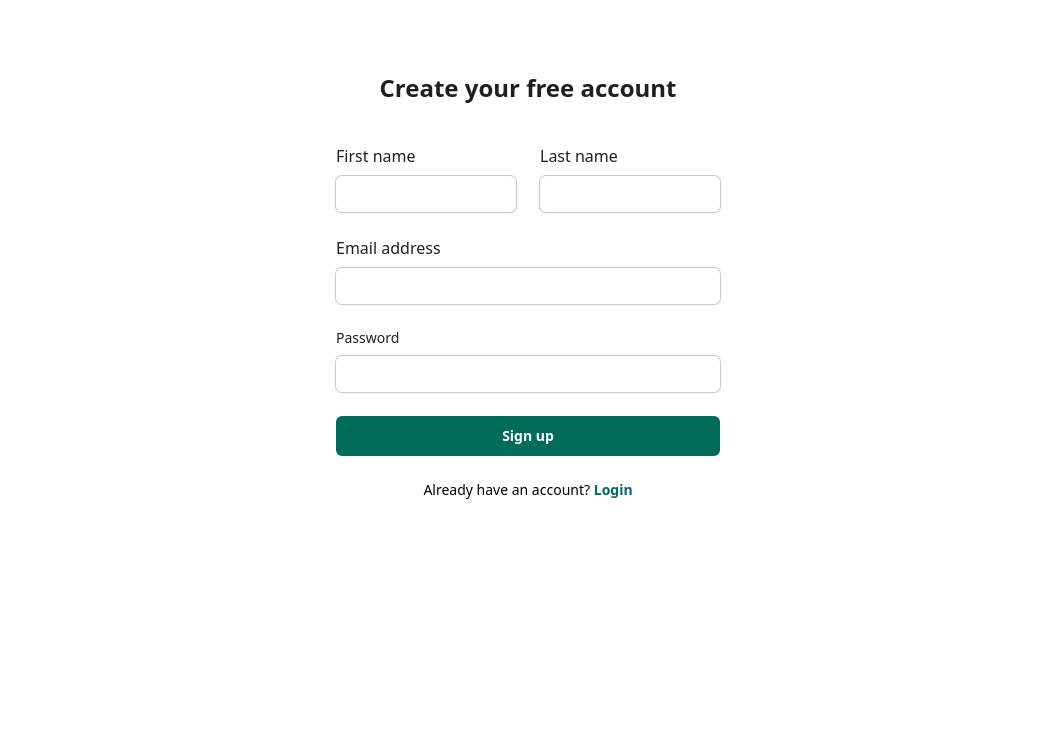
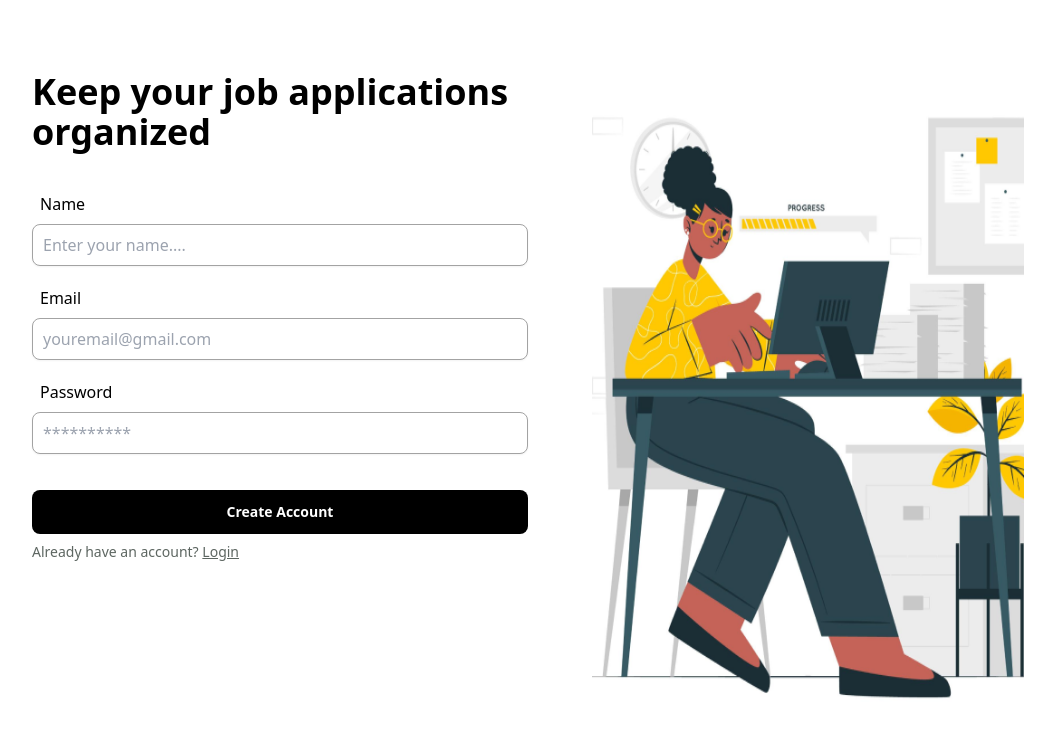
Before and after one commit to codesbysam/Job-Application--Tracker, a React (Vite) app: page /signup in a window 1280 px wide. Shown: the top 736 px of the page, without its empty margins (112-1167 px from the left). Built offline with nearby package versions, Linux system fonts and the light colour scheme.

Commit message:
update login and signup page

```diff
--- a/src/Pages/Login.jsx
+++ b/src/Pages/Login.jsx
@@ -1,91 +1,62 @@
-import React from 'react'
-import { TbBriefcaseFilled } from "react-icons/tb";
 import { Link } from "react-router-dom";
-
+import Illustration from "../assets/img/Illustration-person.png";
 
 const Login = () => {
   return (
+    <div className="h-screen lg:flex max-w-screen-lg mx-auto gap-16 w-full py-12 px-4">
+      <div className="lg:w-1/2 max-w-lg mx-auto">
+        <h2 className="mb-10 mt-6 text-4xl font-semibold">Welcome back!</h2>
         <div>
-      <div className="flex min-h-full flex-1 flex-col justify-center px-6 py-12 lg:px-8">
-        <div className="sm:mx-auto sm:max-w-sm flex flex-col justify-center items-center">
-          <span className="text-4xl rounded-full">
-            <TbBriefcaseFilled />
-          </span>
-          <h2 className="mt-6 text-center text-2xl font-bold text-gray-dark">
-            Sign in to your account
-          </h2>
-        </div>
-
-        <div className="mt-10 sm:mx-auto sm:w-full sm:max-w-sm">
-          <form className="space-y-6">
+          <form className="space-y-5 ">
             <div>
-              <label htmlFor="email" className="block text-gray-dark">
-                Email address
+              <label htmlFor="name" className=" p-2">
+                Email
               </label>
-              <div className="mt-2">
               <input
-                  id="email"
-                  name="email"
-                  type="email"
+                type="text"
+                id="name"
+                placeholder="youremail@gmail.com"
+                required
                 autoComplete="email"
-                  required
-                  className="block w-full rounded-md outline-none ring-1 ring-gray-light py-1.5 px-2 text-gray-dark shadow-sm focus:ring-[1px] focus:ring-teal"
+                className="block w-full rounded-lg outline-none py-2 px-2.5 mt-2 text-gray-dark shadow-sm border  border-[#A3A3A3]"
               />
             </div>
-            </div>
-
             <div>
-              <div className="flex items-center justify-between">
-                <label
-                  htmlFor="password"
-                  className="block text-gray-dark"
-                >
+              <span className="flex justify-between items-center">
+                <label htmlFor="name" className=" p-2">
                   Password
                 </label>
-                <div className="text-sm">
-                  <a
-                    href="#"
-                    className="font-semibold text-gray hover:text-teal "
-                  >
+                <a href="#" className="text-sm text-[#00842B]">
                   Forgot password?
                 </a>
-                </div>
-              </div>
-              <div className="mt-2">
+              </span>
               <input
-                  id="password"
-                  name="password"
-                  type="password"
-                  autoComplete="current-password"
+                type="text"
+                id="name"
+                placeholder="***********"
                 required
-                  className="block w-full rounded-md outline-none ring-1 ring-gray-light py-1.5 px-2 text-gray-dark shadow-sm focus:ring-[1px] focus:ring-teal"
+                className="block w-full rounded-lg outline-none py-2 px-2.5 text-gray-dark shadow-sm border  border-[#A3A3A3]"
               />
             </div>
-            </div>
-
-            <div>
-              <button
-                type="submit"
-                className="flex w-full justify-center rounded-md bg-teal px-3 py-2.5 text-sm font-semibold text-white shadow-sm hover:bg-teal-dark"
-              >
-                <Link to="/dashboard">Login</Link>
+            <div className="pt-4">
+              <button className="flex w-full justify-center rounded-lg bg-[#000] p-3 text-sm font-semibold text-white mb-2">
+                <Link to="/dashboard">Sign in</Link>
               </button>
-            </div>
-          </form>
-
-          <p className="mt-6 text-center text-sm text-gray-500">
-            Don't have an account?{" "}
-            <Link
-              to="/signup"
-              className="font-semibold text-teal hover:underline"
-            >
-              Register
+              <p className="text-sm text-[#5D6661]">
+                Don&apos;t have an account?{" "}
+                <Link to="/signup" className="underline hover:no-underline">
+                  create one
                 </Link>
               </p>
             </div>
+          </form>
+        </div>
+      </div>
+      <div className="flex-1 hidden lg:flex">
+        <img src={Illustration} alt="Person sitting at a desk" />
       </div>
     </div>
   );
-}
+};
 
-export default Login
+export default Login;
--- a/src/Pages/Signup.jsx
+++ b/src/Pages/Signup.jsx
@@ -1,109 +1,68 @@
-import React from 'react'
 import { Link } from "react-router-dom";
+import Illustration from "../assets/img/Illustration-person.png";
 
 const Signup = () => {
-  const handleClick = () => {
-    console.log("Input")
-  }
   return (
+    <div className="h-screen lg:flex max-w-screen-lg mx-auto gap-16 w-full py-12 px-4">
+      <div className="lg:w-1/2 max-w-lg mx-auto">
+        <h2 className="mb-10 mt-6 text-4xl font-semibold">
+          Keep your job applications organized
+        </h2>
         <div>
-      <div className="flex min-h-full flex-1 flex-col justify-center px-6 py-12 lg:px-8">
-        <div className="sm:mx-auto flex flex-col justify-center items-center">
-          <h2 className="mt-6 text-center text-2xl font-bold text-gray-dark">
-            Create your free account
-          </h2>
-        </div>
-
-        <div className="mt-10 sm:mx-auto max-w-sm">
-          <form className="space-y-6">
-            <div className="flex items-center gap-6">
+          <form className="space-y-5">
             <div>
-                <label htmlFor="first_name" className="block text-gray-dark">
-                  First name
+              <label htmlFor="name" className=" p-2">
+                Name
               </label>
-                <div className="mt-2">
               <input
-                    id="first_name"
-                    name="firstname"
-                    type="firstname"
+                type="text"
+                id="name"
+                placeholder="Enter your name...."
                 required
-                    className="block w-full rounded-md outline-none ring-1 ring-gray-light py-1.5 px-2 text-gray-dark shadow-sm focus:ring-[1px] focus:ring-teal"
-                    onInput={handleClick}
+                className="block w-full rounded-lg outline-none py-2 px-2.5 mt-2 text-gray-dark shadow-sm border  border-[#A3A3A3]"
               />
             </div>
-              </div>
-
             <div>
-                <label htmlFor="last_name" className="block text-gray-dark">
-                  Last name
+              <label htmlFor="name" className=" p-2">
+                Email
               </label>
-                <div className="mt-2">
               <input
-                    id="last_name"
-                    name="lastname"
-                    type="lastname"
+                type="text"
+                id="name"
+                placeholder="youremail@gmail.com"
                 required
-                    className="block w-full rounded-md outline-none ring-1 ring-gray-light py-1.5 px-2 text-gray-dark shadow-sm focus:ring-[1px] focus:ring-teal"
-                    onInput={handleClick}
+                autoComplete="email"
+                className="block w-full rounded-lg outline-none py-2 px-2.5 mt-2 text-gray-dark shadow-sm border  border-[#A3A3A3]"
               />
             </div>
-              </div>
-            </div>
             <div>
-              <label htmlFor="email" className="block text-gray-dark">
-                Email address
+              <label htmlFor="name" className=" p-2">
+                Password
               </label>
-              <div className="mt-2">
               <input
-                  id="email"
-                  name="email"
-                  type="email"
+                type="text"
+                id="name"
+                placeholder="**********"
                 required
-                  className="block w-full rounded-md outline-none ring-1 ring-gray-light py-1.5 px-2 text-gray-dark shadow-sm focus:ring-[1px] focus:ring-teal"
+                className="block w-full rounded-lg outline-none py-2 px-2.5 mt-2 text-gray-dark shadow-sm border  border-[#A3A3A3]"
               />
             </div>
-            </div>
-
-            <div>
-              <div className="flex items-center justify-between">
-                <label
-                  htmlFor="password"
-                  className="block text-sm text-gray-dark"
-                >
-                  Password
-                </label>
-              </div>
-              <div className="mt-2">
-                <input
-                  id="password"
-                  name="password"
-                  type="password"
-                  required
-                  className="block w-full rounded-md outline-none ring-1 ring-gray-light py-1.5 px-2 text-gray-dark shadow-sm focus:ring-[1px] focus:ring-teal"
-                />
-              </div>
-            </div>
-
-            <div>
-              <button
-                type="submit"
-                className="flex w-full justify-center rounded-md bg-teal px-3 py-2.5 text-sm font-semibold text-white shadow-sm hover:bg-teal-dark"
-              >
-                Sign up
+            <div className="pt-4">
+              <button className="flex w-full justify-center rounded-lg bg-[#000] p-3 text-sm font-semibold text-white mb-2">
+                Create Account
               </button>
-            </div>
-          </form>
-
-          <p className="mt-6 text-center text-sm text-gray-500">
+              <p className="text-sm text-[#5D6661]">
                 Already have an account?{" "}
-            <Link
-              to="/login"
-              className="font-semibold text-teal hover:underline"
-            >
+                <Link to="/login" className="underline hover:no-underline">
                   Login
                 </Link>
               </p>
             </div>
+          </form>
+        </div>
+      </div>
+      <div className="flex-1 hidden lg:flex">
+        <img src={Illustration} alt="Person sitting at a desk" />
       </div>
     </div>
   );
```
Also changed, not shown: src/assets/img/Illustration-person.png (added). Lines whose indentation alone changed are shown as unchanged.
